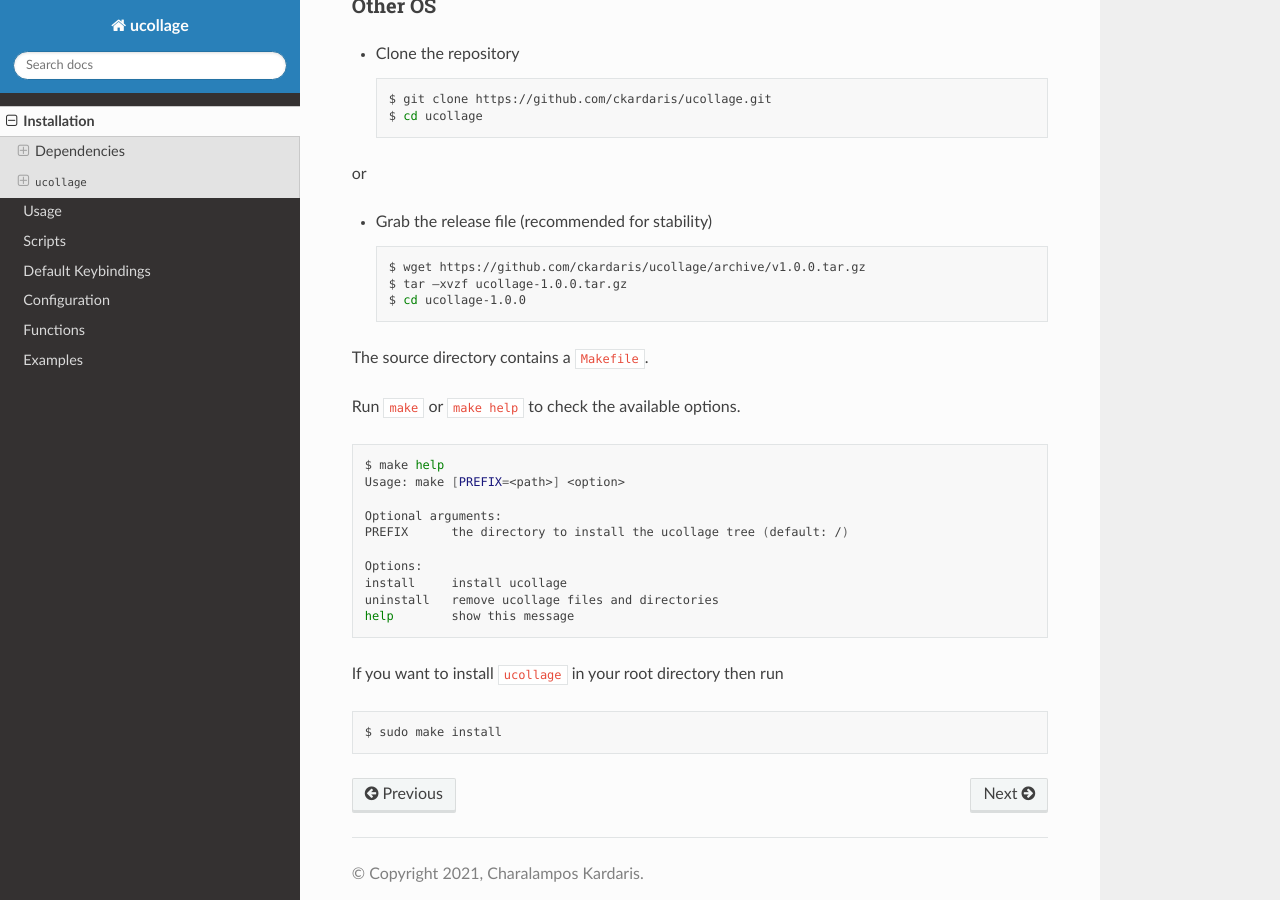
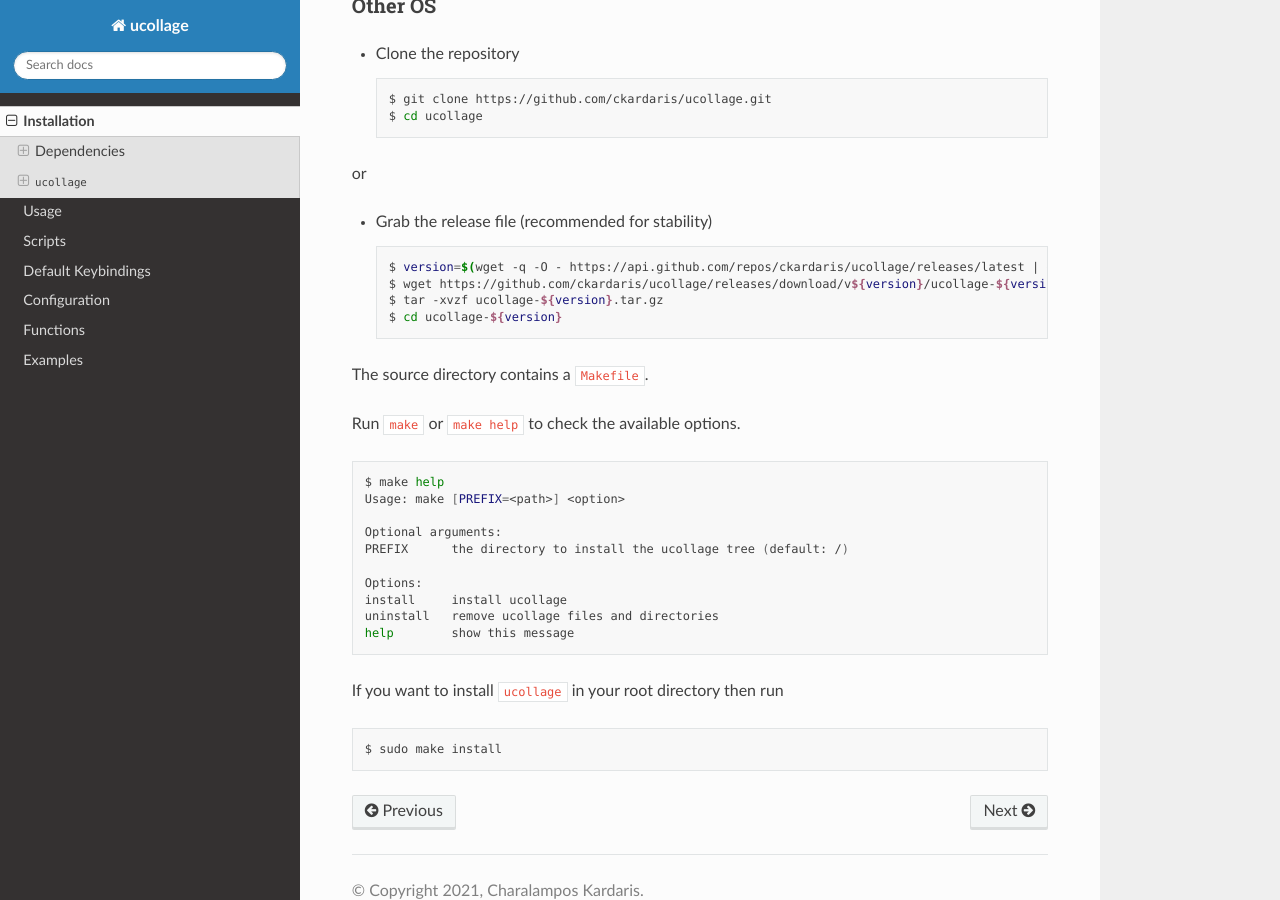
Before and after one commit to ckardaris/ucollage, a Sphinx documentation site: the page built from docs/install.md, in a window 1280 px wide and 900 px high, scrolled down 1220 px. Built offline with Sphinx 7.4.7 and the Read the Docs theme 2.0.0, drawn with Linux system fonts in a browser that asks for light colours.

Commit message:
Github assets download

````diff
--- a/docs/install.md
+++ b/docs/install.md
@@ -51,9 +51,10 @@
 
 - Grab the release file (recommended for stability)
   ```bash
-  $ wget https://github.com/ckardaris/ucollage/archive/v1.0.0.tar.gz
-  $ tar –xvzf ucollage-1.0.0.tar.gz
-  $ cd ucollage-1.0.0
+  $ version=$(wget -q -O - https://api.github.com/repos/ckardaris/ucollage/releases/latest | grep tag_name | sed -e "s/.*v\(.*\)\",/\1/")
+  $ wget https://github.com/ckardaris/ucollage/releases/download/v${version}/ucollage-${version}.tar.gz
+  $ tar -xvzf ucollage-${version}.tar.gz
+  $ cd ucollage-${version}
   ```
 
 The source directory contains a `Makefile`.
````
Also changed, not shown: README.md (+16 -10 lines).
